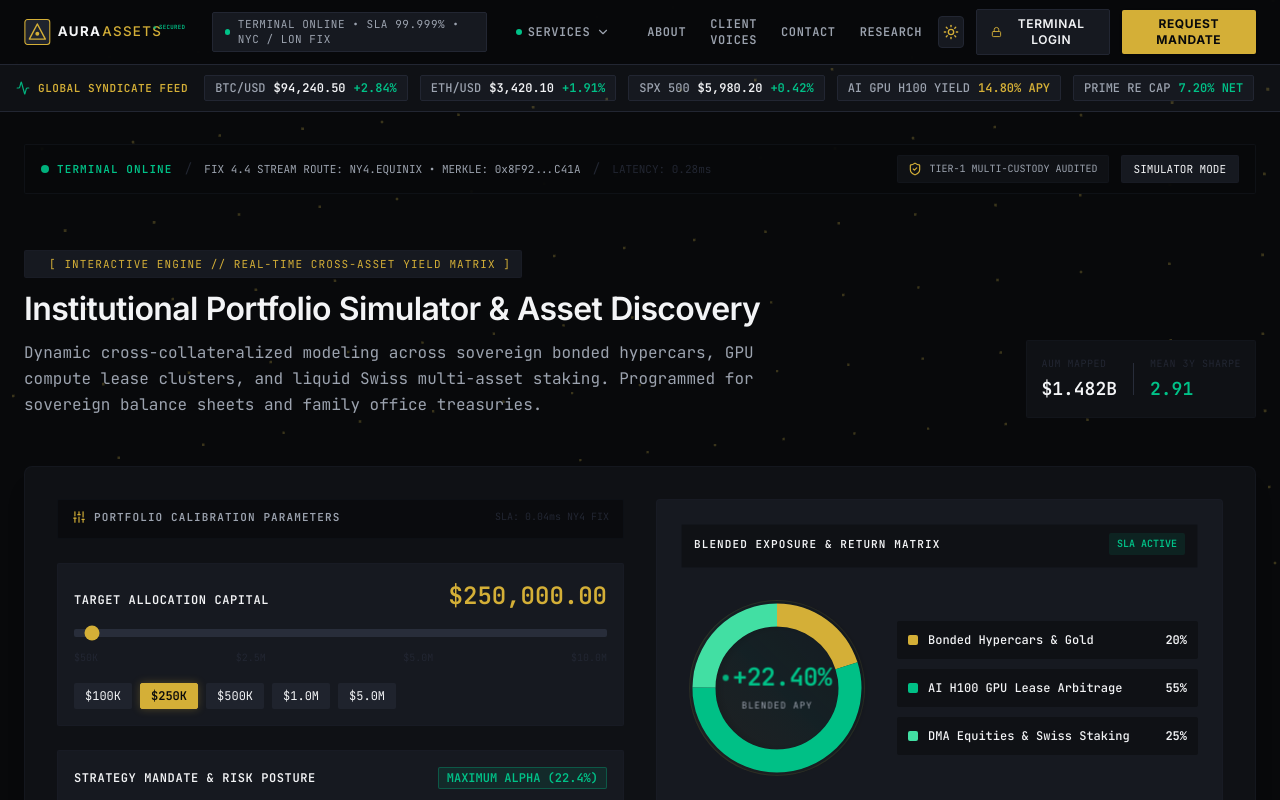
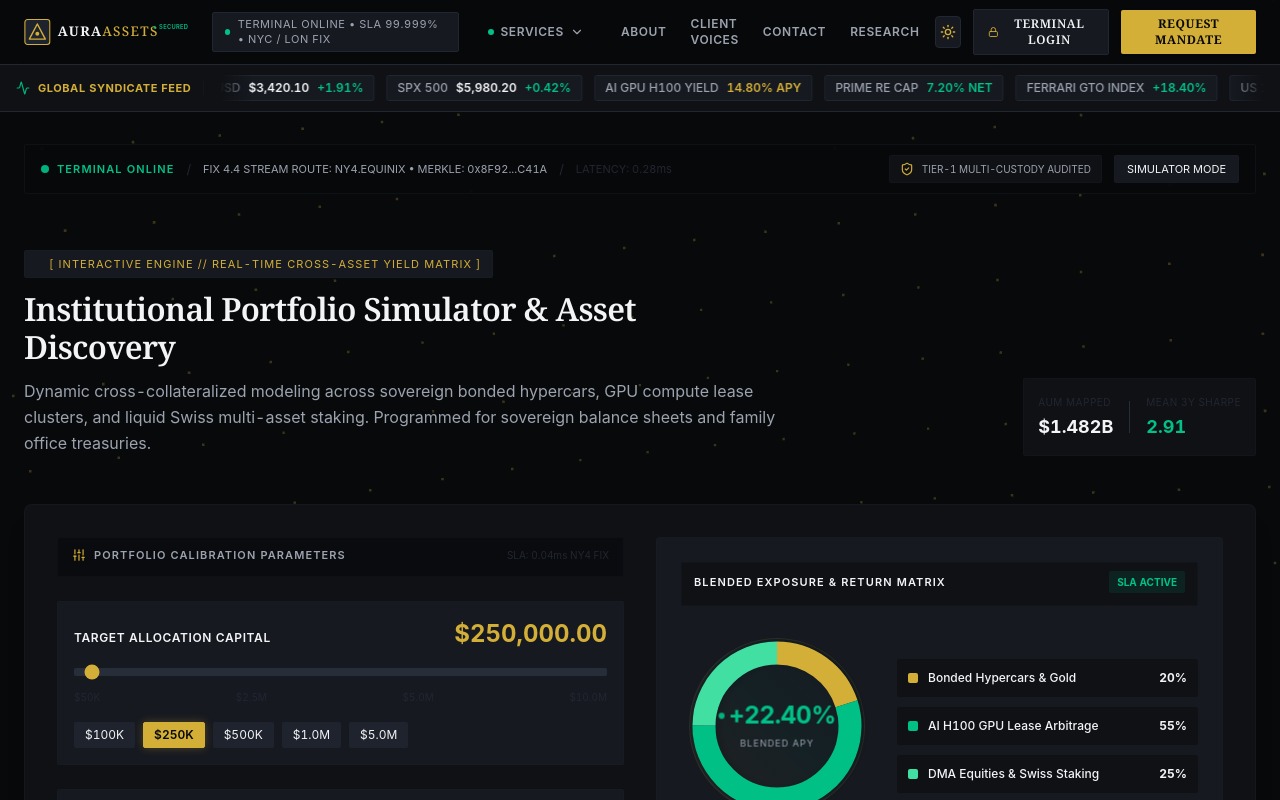
Before and after one commit to Grantlinkz/WavyAssets, a React (Vite) app in the folder Frontend/landing-page/: page / in a window 1280 px wide. Shown: the top 800 px of the page. Built offline with nearby package versions, Linux system fonts and the light colour scheme.

Commit message:
feat: implement continuous sliding syndicate ticker and migrate typography to Noto Serif

```diff
--- a/Frontend/landing-page/Tests/setup.ts
+++ b/Frontend/landing-page/Tests/setup.ts
@@ -32,8 +32,15 @@ if (typeof window === 'undefined') {
     dispatchEvent: () => true,
   };
 
+  class ResizeObserverMock {
+    observe() {}
+    unobserve() {}
+    disconnect() {}
+  }
+
   const windowMock = {
     location: { hash: '' },
+    ResizeObserver: ResizeObserverMock,
     matchMedia: () => ({
       matches: false,
       media: '',
@@ -56,4 +63,5 @@ if (typeof window === 'undefined') {
   // @ts-expect-error polyfill globals for node test runner
   globalThis.document = documentMock;
   globalThis.localStorage = storageMock;
+  globalThis.ResizeObserver = ResizeObserverMock as unknown as typeof ResizeObserver;
 }
--- a/Frontend/landing-page/index.html
+++ b/Frontend/landing-page/index.html
@@ -7,10 +7,10 @@
     <meta name="description" content="Valiance / Aura Assets Sovereign Institutional Wealth Management &amp; Digital Custody Terminal across 7 asset verticals." />
     <title>Valiance / Aura Assets — Sovereign Multi-Asset Institutional Terminal</title>
 
-    <!-- Google Fonts: Inter & JetBrains Mono for Institutional Tabular Engine -->
+    <!-- Google Fonts: Noto Serif & Inter for Sovereign Tabular Engine -->
     <link rel="preconnect" href="https://fonts.googleapis.com" />
     <link rel="preconnect" href="https://fonts.gstatic.com" crossorigin />
-    <link href="https://fonts.googleapis.com/css2?family=Inter:wght@400;500;600;700&family=JetBrains+Mono:wght@400;500;600&display=swap" rel="stylesheet" />
+    <link href="https://fonts.googleapis.com/css2?family=JetBrains+Mono:wght@400;500;600&family=Noto+Serif:ital,wght@0,400;0,500;0,600;0,700;1,400;1,600&display=swap" rel="stylesheet" />
   </head>
   <body class="bg-surface font-body-md text-on-surface antialiased selection:bg-primary-container selection:text-on-primary-container min-h-screen">
     <div id="root"></div>
--- /dev/null
+++ b/Frontend/landing-page/prompts/sprint-3c-continuous-ticker-and-noto-serif.md
@@ -0,0 +1,78 @@
+# Sprint 3C Implementation Prompt: Continuous Syndicate Ticker & Noto Serif Typography Migration
+
+## Unit Overview
+- **Sprint**: Sprint 3C (Visual Polish, Ticker Animation & Global Typography Migration)
+- **Unit**: Continuous Infinite Sliding Ticker Stream & Full System Typography Migration from Inter to Noto Serif
+- **Target Files**:
+  - `index.html` [MODIFY]
+  - `src/index.css` [MODIFY]
+  - `src/App.tsx` [MODIFY]
+  - `GEMINI.md` [MODIFY]
+  - `.ai/ui-context.md` [MODIFY]
+  - `.ai/architecture.md` [MODIFY]
+  - `.ai/project-overview.md` [MODIFY]
+  - `.ai/progress-tracker.md` [MODIFY]
+  - `Tests/IntegrationTest/tickerIntegration.test.tsx` [NEW]
+
+---
+
+## 1. Context & Specifications Reference
+- **User Request**:
+  1. *"make this section slide on it continously on"* — Transform the top syndicate quote bar into an infinite, continuously sliding marquee ticker that glides across the screen seamlessly.
+  2. *"Then change every font from 'inter' to 'Noto Serif'"* — Replace the UI font family (`Inter`) with Google Font `Noto Serif` across the entire application and update all governance/context files in `.ai/` and `GEMINI.md`.
+- **System Typography Standard**:
+  - Primary UI & Structural Navigation: **Noto Serif** (`"Noto Serif", Georgia, serif`)
+  - Quantitative Metrics, Balances, APYs, Latencies & Tables: **Inter** (`tabular-nums`)
+- **Ticker Motion Standard**:
+  - GPU-accelerated continuous infinite marquee (`transform: translate3d(...)`), seamless zero-gap loop, pause-on-hover for quote inspection, and `prefers-reduced-motion` compliance.
+  - Zero Cumulative Layout Shift (CLS = 0) preserved.
+
+---
+
+## 2. Planned Changes & Implementation Steps
+
+### A. Documentation & System Governance Updates (`.ai/` & `GEMINI.md`)
+- Update `GEMINI.md`:
+  - Set typography: `Google Fonts (Noto Serif for UI headers/navigation/body, Inter for quantitative tabular metrics)`.
+- Update `.ai/ui-context.md`:
+  - Replace `Inter` with `Noto Serif` across all typography tables (Headline XL, Headline LG, Headline SM, Label Caps, and Button definitions).
+- Update `.ai/architecture.md`:
+  - Update typography stack specification to `Noto Serif + Inter`.
+- Update `.ai/project-overview.md`:
+  - Update typography specification to `Noto Serif + Inter`.
+
+### B. Typography Migration to Noto Serif (`index.html` & `src/index.css`)
+- In `index.html`:
+  - Update Google Fonts link to load:
+    `family=Noto+Serif:ital,wght@0,400;0,500;0,600;0,700;1,400;1,600&family=JetBrains+Mono:wght@400;500;600&display=swap`
+- In `src/index.css`:
+  - Update `@theme`: `--font-sans: "Noto Serif", Georgia, serif;`, `--font-serif: "Noto Serif", Georgia, serif;`.
+  - Update `:root`: `--font-sans: "Noto Serif", Georgia, serif;`, `--font-serif: "Noto Serif", Georgia, serif;`.
+  - Update typography utility classes (`.font-headline-sm`, `.font-label-caps`, `body`) to ensure `Noto Serif` is applied globally for all UI text, while `var(--font-mono)` / `Inter` continues to govern numbers and tabular metrics.
+
+### C. Infinite Continuous Sliding Ticker (`src/index.css` & `src/App.tsx`)
+- In `src/index.css`:
+  - Add `@keyframes ticker-slide` running continuously from `0% { transform: translate3d(0, 0, 0); }` to `100% { transform: translate3d(-50%, 0, 0); }`.
+  - Add `.animate-ticker-continuous` class with `35s linear infinite` and `pause` on hover.
+  - Include `@media (prefers-reduced-motion: reduce)` override.
+- In `src/App.tsx`:
+  - Fixed title badge on the left: `GLOBAL SYNDICATE FEED` with pulsing indicator.
+  - Gradient edge fade masks (left/right) for seamless bleed into the terminal borders.
+  - Infinite sliding duplicate feed `[...syndicateFeeds, ...syndicateFeeds]`.
+
+### D. Verification & Automated Testing (`Tests/IntegrationTest/tickerIntegration.test.tsx`)
+- Unit/integration test verifying continuous ticker feed elements, marquee presence, and typography token integration.
+- Run complete verification: `tsc -b`, `npm run lint`, `npm test` (all tests passing).
+- Update `.ai/progress-tracker.md`.
+- Minimum 2 Git commits with conventional commit prefixes.
+
+---
+
+## 3. Acceptance Criteria
+- [ ] Ticker bar slides continuously and seamlessly without stutter or visual seams.
+- [ ] Ticker smoothly pauses when hovered by user.
+- [ ] `Noto Serif` loaded in `index.html` and applied via CSS tokens.
+- [ ] `.ai/ui-context.md`, `.ai/architecture.md`, `.ai/project-overview.md`, and `GEMINI.md` all reflect `Noto Serif`.
+- [ ] Tabular financial metrics remain strictly in `Inter`.
+- [ ] 100% test pass rate in Vitest, zero TypeScript errors (`tsc -b`), zero ESLint errors (`npm run lint`).
+- [ ] At least two git commits using conventional commit prefixes.
--- a/Frontend/landing-page/src/App.tsx
+++ b/Frontend/landing-page/src/App.tsx
@@ -35,19 +35,36 @@ export const App: React.FC = () => {
       {/* 2. 7-Vertical Services Mega-Menu Flyout (Docked directly under header) */}
       <ServicesMegaMenu />
 
-      {/* 2. Global Syndicate Live Ticker Stream */}
-      <div className="w-full bg-surface-container-low border-b border-outline py-2 overflow-x-auto whitespace-nowrap">
-        <div className="max-w-7xl mx-auto px-4 flex items-center gap-4 text-xs font-mono">
-          <div className="flex items-center gap-2 shrink-0 text-primary font-bold uppercase tracking-wider text-[11px]">
-            <Activity className="w-3.5 h-3.5 text-secondary animate-pulse" />
-            <span>GLOBAL SYNDICATE FEED</span>
+      {/* 2. Global Syndicate Live Ticker Stream (Continuous Infinite Sliding Marquee) */}
+      <div
+        data-testid="syndicate-ticker-bar"
+        className="relative w-full bg-surface-container-low border-b border-outline py-2 overflow-hidden whitespace-nowrap"
+      >
+        <div className="max-w-7xl mx-auto px-4 flex items-center gap-4 text-xs font-mono relative">
+          {/* Static Title Badge */}
+          <div className="flex items-center gap-2 shrink-0 text-primary font-bold uppercase tracking-wider text-[11px] bg-surface-container-low z-10 pr-3 border-r border-outline/30">
+            <Activity className="w-3.5 h-3.5 text-secondary animate-pulse shrink-0" />
+            <span className="hidden sm:inline">GLOBAL SYNDICATE FEED</span>
+            <span className="sm:hidden">SYNDICATE</span>
           </div>
 
-          <div className="flex items-center gap-3 overflow-x-auto py-0.5">
-            {syndicateFeeds.map((feed, idx) => (
+          {/* Marquee Viewport with Left/Right Gradient Fade Masks */}
+          <div className="relative flex-1 overflow-hidden">
+            {/* Left fade edge */}
+            <div className="pointer-events-none absolute inset-y-0 left-0 w-8 bg-gradient-to-r from-surface-container-low to-transparent z-10" />
+
+            {/* Right fade edge */}
+            <div className="pointer-events-none absolute inset-y-0 right-0 w-8 bg-gradient-to-l from-surface-container-low to-transparent z-10" />
+
+            {/* Continuous Sliding Ribbon (Duplicated for seamless infinite loop) */}
             <div
-                key={idx}
-                className="inline-flex items-center gap-2 px-2.5 py-1 rounded-sm bg-surface-container border border-outline"
+              data-testid="syndicate-ticker-track"
+              className="animate-ticker-continuous flex items-center gap-3 py-0.5"
+            >
+              {[...syndicateFeeds, ...syndicateFeeds].map((feed, idx) => (
+                <div
+                  key={`${feed.pair}-${idx}`}
+                  className="inline-flex items-center gap-2 px-2.5 py-1 rounded-sm bg-surface-container border border-outline shrink-0 hover:border-primary/50 transition-colors"
                 >
                   <span className="text-on-surface-variant font-medium">{feed.pair}</span>
                   {feed.price && (
@@ -82,6 +99,7 @@ export const App: React.FC = () => {
                   )}
                 </div>
               ))}
+            </div>
           </div>
         </div>
       </div>
--- a/Frontend/landing-page/src/index.css
+++ b/Frontend/landing-page/src/index.css
@@ -72,8 +72,9 @@
   --spacing-indent-unit: 0.25rem;
 
   /* Fonts */
-  --font-sans: Inter, -apple-system, BlinkMacSystemFont, "Segoe UI", Roboto, sans-serif;
-  --font-mono: "JetBrains Mono", ui-monospace, SFMono-Regular, Menlo, Monaco, Consolas, monospace;
+  --font-sans: "Noto Serif", Georgia, serif;
+  --font-serif: "Noto Serif", Georgia, serif;
+  --font-mono: "Inter", ui-monospace, SFMono-Regular, Menlo, Monaco, Consolas, monospace;
 }
 
 :root {
@@ -267,7 +268,7 @@ html {
 }
 
 body {
-  font-family: var(--font-body-md, var(--font-mono));
+  font-family: var(--font-sans);
   background-color: var(--surface);
   color: var(--on-surface);
   overflow-x: hidden;
@@ -288,3 +289,30 @@ body {
 ::-webkit-scrollbar-thumb:hover {
   background: var(--primary);
 }
+
+/* Infinite Continuous Syndicate Ticker Animation */
+@keyframes ticker-slide {
+  0% {
+    transform: translate3d(0, 0, 0);
+  }
+  100% {
+    transform: translate3d(-50%, 0, 0);
+  }
+}
+
+.animate-ticker-continuous {
+  display: flex;
+  width: max-content;
+  animation: ticker-slide 32s linear infinite;
+  will-change: transform;
+}
+
+.animate-ticker-continuous:hover {
+  animation-play-state: paused;
+}
+
+@media (prefers-reduced-motion: reduce) {
+  .animate-ticker-continuous {
+    animation: none;
+  }
+}
--- a/Frontend/landing-page/vite.config.ts
+++ b/Frontend/landing-page/vite.config.ts
@@ -15,5 +15,7 @@ export default defineConfig({
     globals: true,
     environment: 'node',
     setupFiles: ['./Tests/setup.ts'],
+    testTimeout: 10000,
+    isolate: false,
   },
 })
```
Lines whose indentation alone changed are shown as unchanged.
